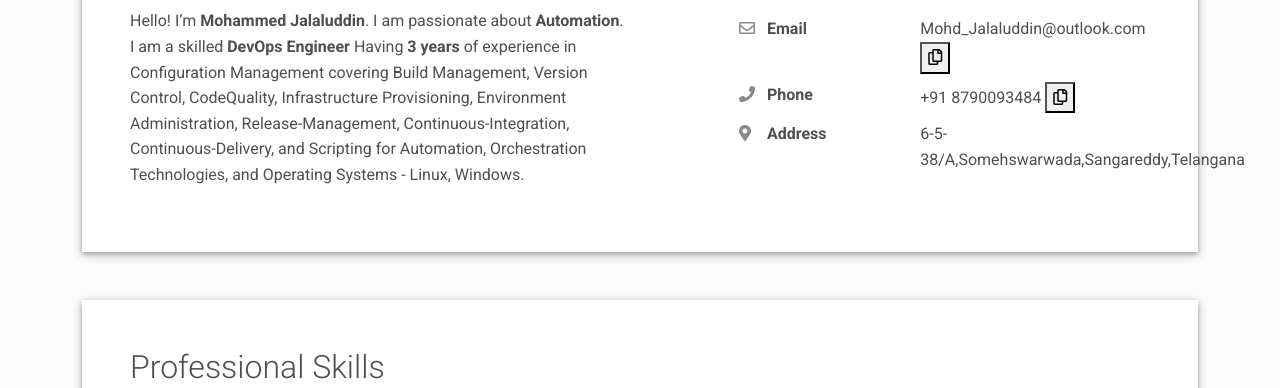
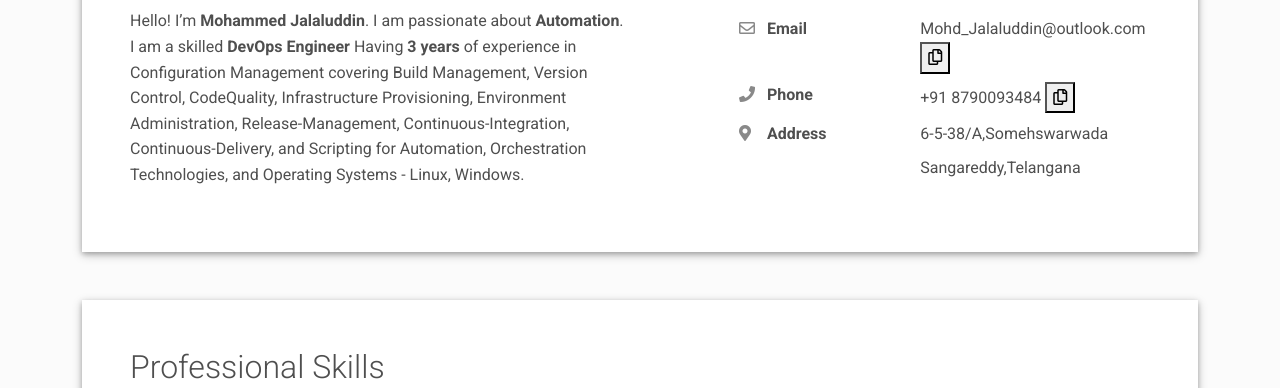
Before and after one commit to jalaluddinmohammed/Resume, a plain HTML site: page index.html in a window 1280 px wide. Shown: the part 748-1136 px from the top of the page. Drawn offline with Linux system fonts and the light colour scheme.

Commit message:
Update index.html

```diff
--- a/index.html
+++ b/index.html
@@ -166,7 +166,8 @@
               <div class="pb-2 fw-bolder"><i class="fas fa-map-marker-alt pe-2 text-muted" style="width:24px;opacity:0.85;"></i> Address</div>
             </div>
             <div class="col-sm-7">
-              <div class="pb-2">6-5-38/A,Somehswarwada,Sangareddy,Telangana</div>
+              <div class="pb-2">6-5-38/A,Somehswarwada</div>
+                <div class="pb-2"> Sangareddy,Telangana</div>
             </div>
           </div>
         </div>
```
